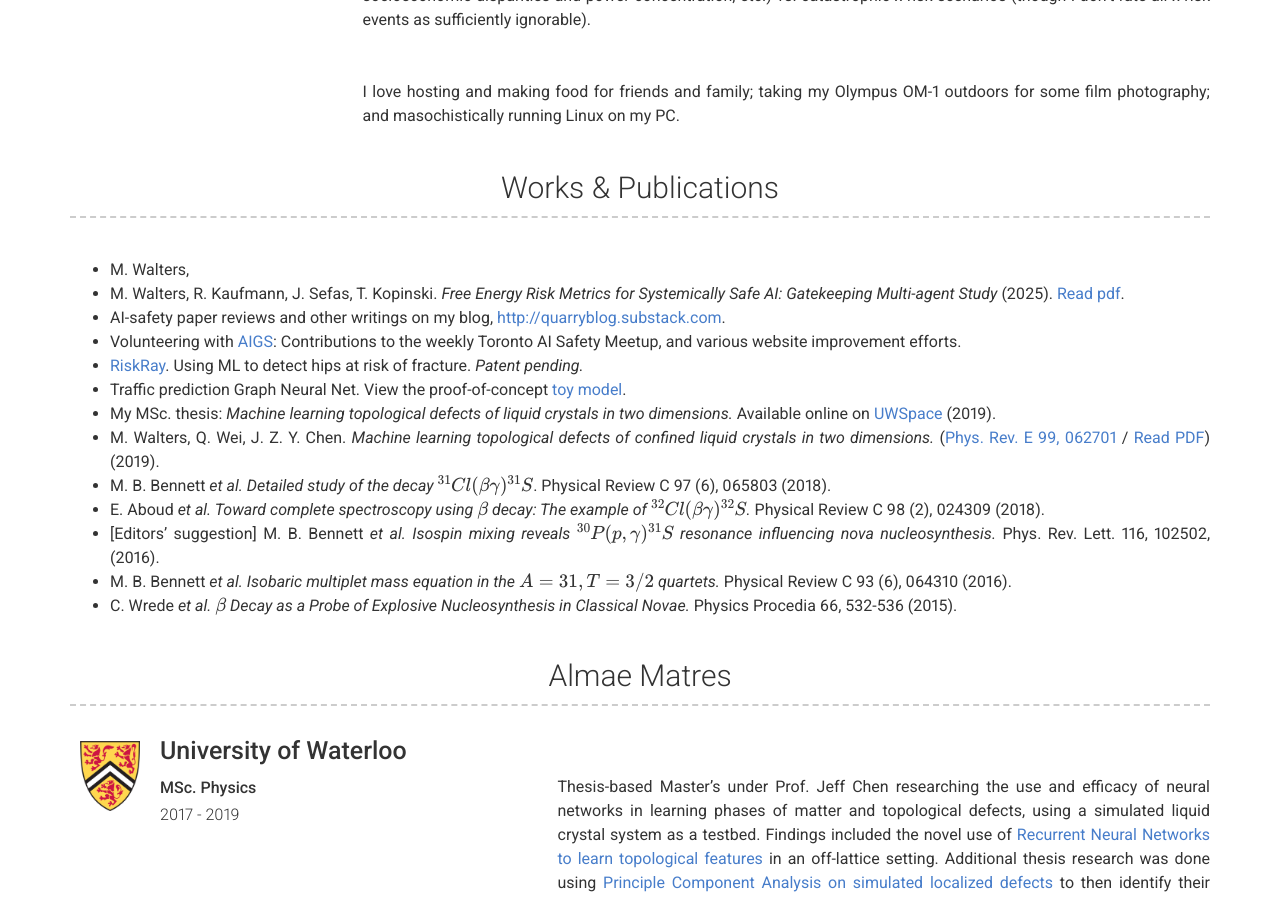
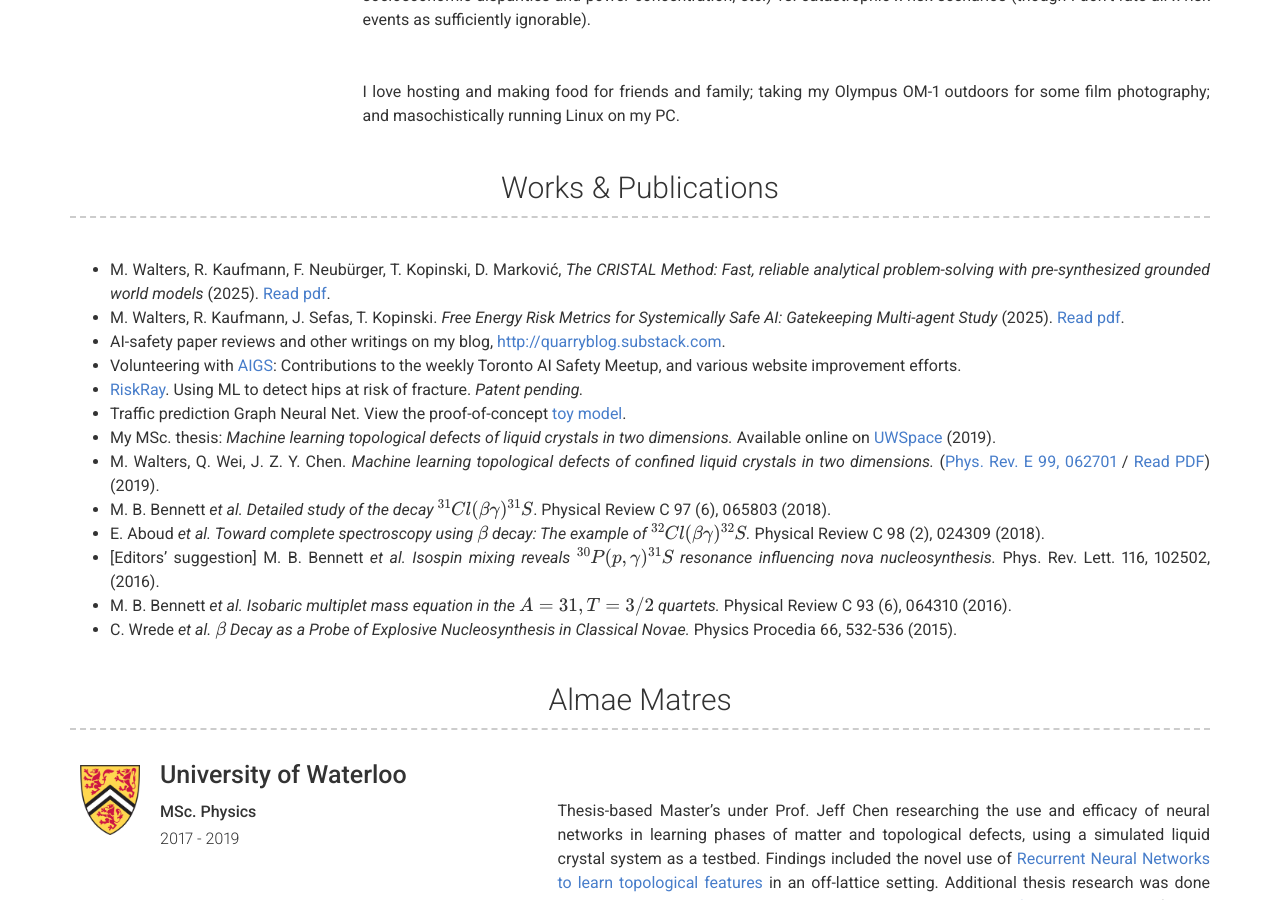
Before and after one commit to m-walters/m-walters.github.io, a Jekyll site: the page built from index.md, in a window 1280 px wide and 900 px high, scrolled down 545 px. Built offline with Jekyll 4.4.1, drawn with Linux system fonts in a browser that asks for light colours; formulas are drawn with MathJax 3.

Commit message:
ref cristal

```diff
--- a/_config.yml
+++ b/_config.yml
@@ -55,7 +55,7 @@ experience_title: Past & Ongoing
 # More Section
 more_title: Works & Publications #(Use this to override about more section title)
 more_content: | # this will include new lines to allow paragraphs
-  - M. Walters,
+  - M. Walters, R. Kaufmann, F. Neubürger, T. Kopinski, D. Marković, _The CRISTAL Method: Fast, reliable analytical problem-solving with pre-synthesized grounded world models_ (2025). [Read pdf](assets/cristal_benchmarking.pdf).
   - M. Walters, R. Kaufmann, J. Sefas, T. Kopinski. _Free Energy Risk Metrics for Systemically Safe AI: Gatekeeping Multi-agent Study_ (2025). [Read pdf](assets/AV_risk_MW_etal_v1.pdf).
   - AI-safety paper reviews and other writings on my blog, [http://quarryblog.substack.com](http://quarryblog.substack.com).
   - Volunteering with [AIGS](https://aigs.ca): Contributions to the weekly Toronto AI Safety Meetup, and various website improvement efforts.
```
